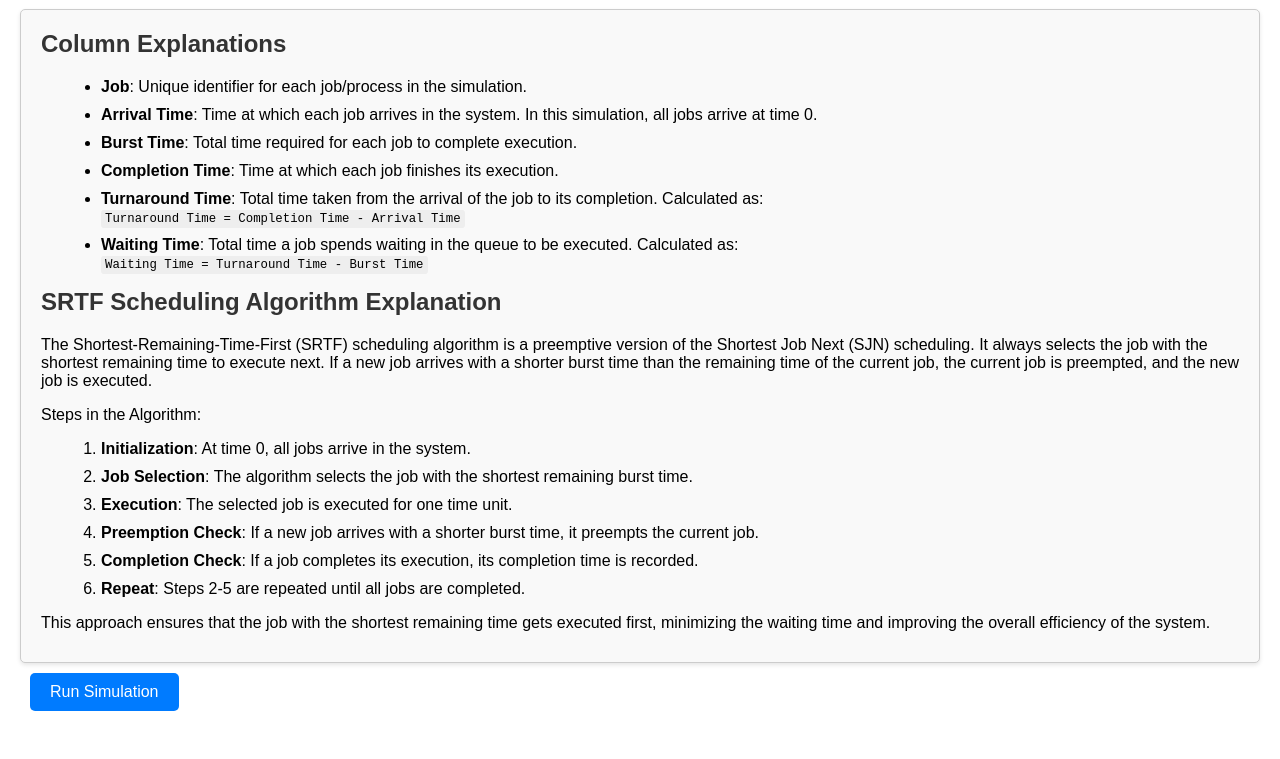
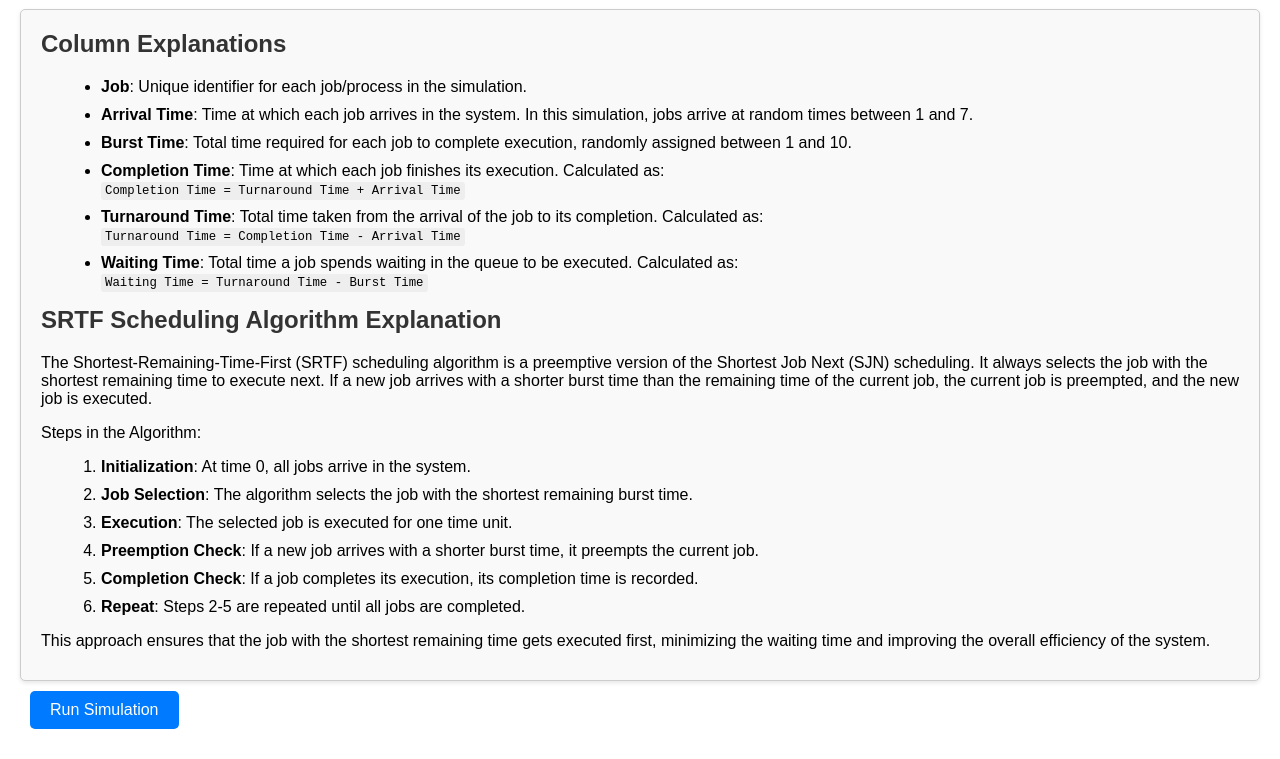
Before and after one commit to willardcsoriano/strfschedulingsimulation, a plain HTML site: page index.html in a window 1280 px wide. Shown: the part 151-910 px from the top of the page. Drawn offline with Linux system fonts and the light colour scheme.

Commit message:
Update index.html
change column explanations

```diff
--- a/index.html
+++ b/index.html
@@ -16,9 +16,10 @@
         <h2>Column Explanations</h2>
         <ul>
             <li><b>Job</b>: Unique identifier for each job/process in the simulation.</li>
-            <li><b>Arrival Time</b>: Time at which each job arrives in the system. In this simulation, all jobs arrive at time 0.</li>
-            <li><b>Burst Time</b>: Total time required for each job to complete execution.</li>
-            <li><b>Completion Time</b>: Time at which each job finishes its execution.</li>
+            <li><b>Arrival Time</b>: Time at which each job arrives in the system. In this simulation, jobs arrive at random times between 1 and 7.</li>
+            <li><b>Burst Time</b>: Total time required for each job to complete execution, randomly assigned between 1 and 10.</li>
+            <li><b>Completion Time</b>: Time at which each job finishes its execution. Calculated as:
+                <br><code>Completion Time = Turnaround Time + Arrival Time</code></li>
             <li><b>Turnaround Time</b>: Total time taken from the arrival of the job to its completion. Calculated as:
                 <br><code>Turnaround Time = Completion Time - Arrival Time</code></li>
             <li><b>Waiting Time</b>: Total time a job spends waiting in the queue to be executed. Calculated as:
```
